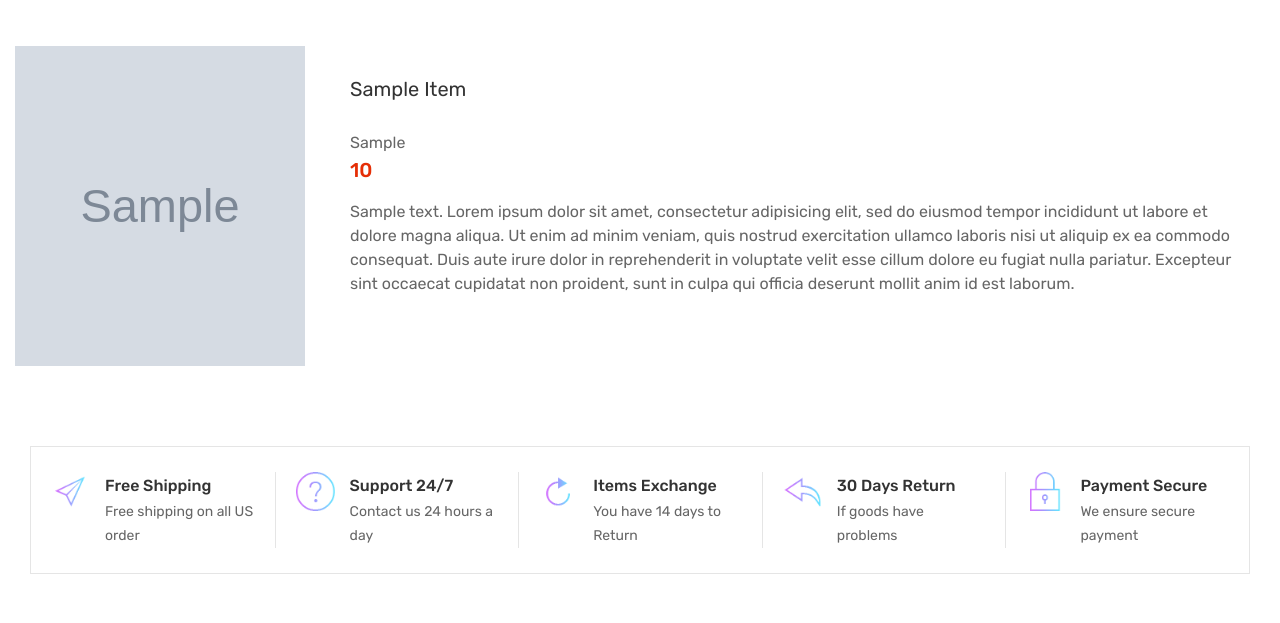
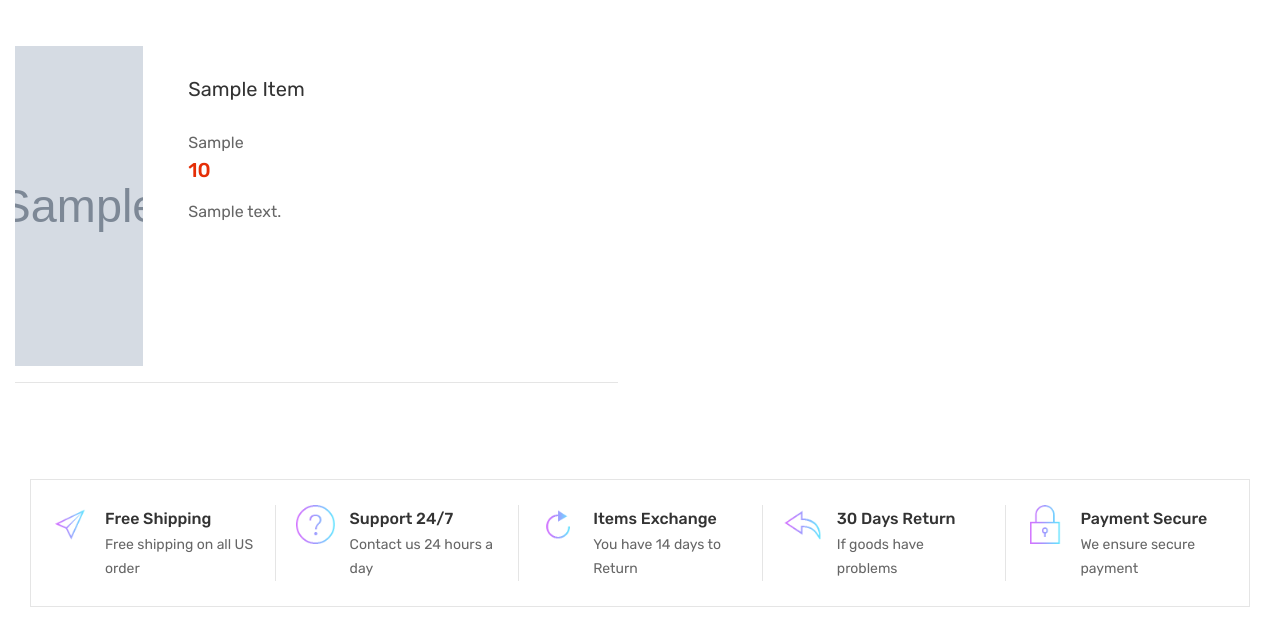
Before and after one commit to AM6SoftwareCompany/SeeTech, a Django app: template templates/shop.html in a window 1280 px wide. Shown: the part 333-956 px from the top of the page. Run offline with Django 3.2, Linux system fonts and the light colour scheme; the template is opened without the code that fills it: most values are stand-ins (such as "Sample title", 1, 10 or a date in 2020); grey boxes marked "Sample" are stand-in pictures; some libraries are stand-ins or nearby versions; some web fonts are replaced.

Commit message:
added an hr tag

```diff
--- a/templates/shop.html
+++ b/templates/shop.html
@@ -8,7 +8,7 @@
         <div class="container-fluid custom-container">
             <nav aria-label="breadcrumb">
                 <ol class="breadcrumb">
-                    <li class="breadcrumb-item"><a href="index.html">Home</a></li>
+                    <li class="breadcrumb-item"><a href="{% url 'core:home' %}">Home</a></li>
                     <li class="breadcrumb-item active">Shop</li>
                 </ol>
             </nav>
@@ -45,16 +45,12 @@
                                                 <!-- <span class="regular-price">€23.90</span> -->
                                                 <span class="price-sale">{{ item.price }}</span>
                                             </div>
-                                            <p> {{ item.description }} Lorem ipsum dolor sit amet, consectetur adipisicing elit, sed do eiusmod
-                                            tempor incididunt ut labore et dolore magna aliqua. Ut enim ad minim veniam,
-                                            quis nostrud exercitation ullamco laboris nisi ut aliquip ex ea commodo
-                                            consequat. Duis aute irure dolor in reprehenderit in voluptate velit esse
-                                            cillum dolore eu fugiat nulla pariatur. Excepteur sint occaecat cupidatat non
-                                            proident, sunt in culpa qui officia deserunt mollit anim id est laborum. </p>
+                                            <p> {{ item.description }} </p>
                                         </div>
                                     </div>
                                 </div>
                             </div> <!-- single product List -->
+                            <hr style="color: orange; size: 4px;">
                             {% endfor %}
                         <!-- <div class="tab-pane fade show active">
                             <div class="row">
```
